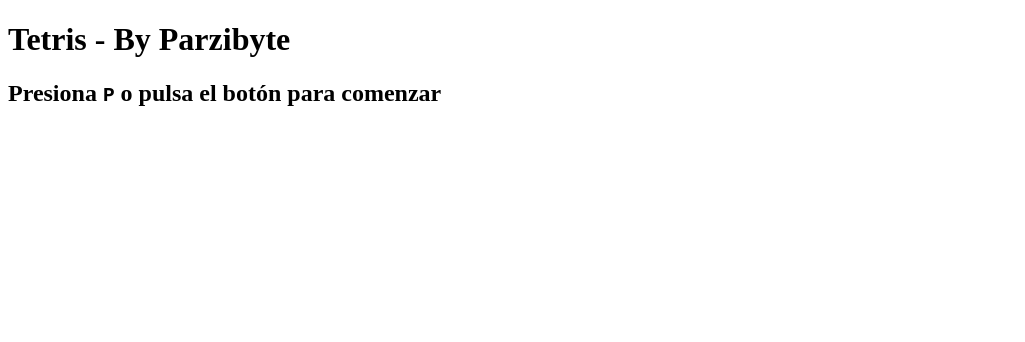
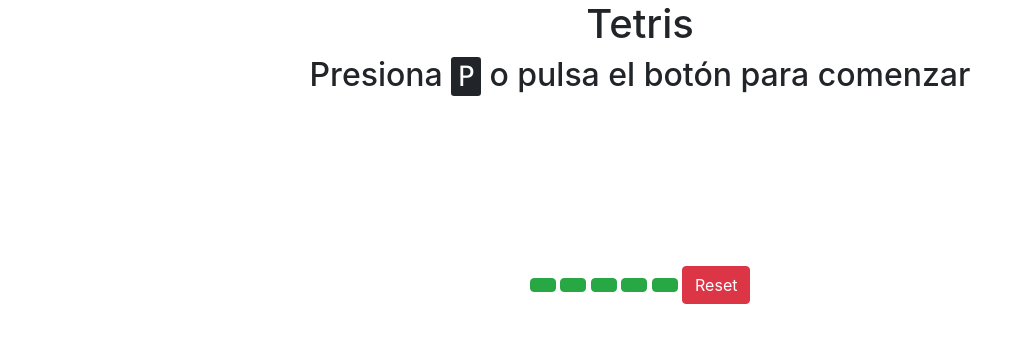
Before and after one commit to daferrom/tetrisGame, a plain HTML site: page index.html in a window 1280 px wide. Shown: the whole page, without its empty margins (0-1025 px from the left). Drawn offline with Linux system fonts and the light colour scheme.

Commit message:
html updated with comments for buttons and titles

```diff
--- a/index.html
+++ b/index.html
@@ -1,32 +1,69 @@
 <!DOCTYPE html>
 <html lang="en">
   <head>
-
+    <meta charset="UTF-8" />
+    <meta http-equiv="X-UA-Compatible" content="IE=edge" />
+    <meta name="viewport" content="width=device-width, initial-scale=1.0" />
+    <link rel="stylesheet" href="./Assets/styles/bootstrap.min.css" />
+    <link rel="stylesheet" href="./Assets/styles/style.css" />
     <title>Tetris</title>
-    <link rel="stylesheet" src="./style.css">
-
   </head>
-<html>
   <body>
     <main>
       <div class="container-fluid">
         <div class="row">
-                    <div class="col-12 text-center"></div>
+          <div class="col-12 text-center">
             <!--Title and message to start the game
             titulo y mensage para empezar el juego -->
-                    <h1>Tetris - By Parzibyte</h1>
-                    <h2 id="puntaje">Presiona <kbd>P</kbd> o pulsa el botón para comenzar</h2>
+            <h1>Tetris</h1>
+            <h2 id="puntaje">
+              Presiona <kbd>P</kbd> o pulsa el botón para comenzar
+            </h2>
           </div>
           <div class="col-12 text-center">
-                    <canvas id="canvas"></canvas>
             <!--buttons of original code omited for now
             / botones del codigo original omitidos por ahora-->
+            <canvas id="canvas"></canvas>
+            <div class="mt-2">
+              <button id="btnIniciar" class="btn btn-success">
+                <i class="fas fa-play"></i>
+              </button>
+              <button hidden id="btnPausar" class="btn btn-success">
+                <i class="fas fa-pause"></i>
+              </button>
+              <button id="btnIzquierda" class="btn btn-success">
+                <i class="fas fa-arrow-left"></i>
+              </button>
+              <button id="btnAbajo" class="btn btn-success">
+                <i class="fas fa-arrow-down"></i>
+              </button>
+              <button id="btnDerecha" class="btn btn-success">
+                <i class="fas fa-arrow-right"></i>
+              </button>
+              <button id="btnRotar" class="btn btn-success">
+                <i class="fas fa-undo"></i>
+              </button>
+              <button class="btn btn-danger" id="reset">Reset</button>
             </div>
-
-
+          </div>
         </div>
       </div>
     </main>
-
+    <!-- <footer class="px-2 py-2 fixed-bottom bg-dark">
+      <span class="text-muted"
+        >Tetris en JavaScript creado por
+        <a class="text-white" href="//parzibyte.me/blog">Parzibyte</a>
+        &nbsp;|&nbsp;
+        <a
+          target="_blank"
+          class="text-white"
+          href="//github.com/parzibyte/tetris-javascript"
+        >
+          Ver código fuente
+        </a>
+      </span>
+    </footer> -->
+    <script src="./Assets/scripts/sweetalert2.min.js"></script>
+    <script src="./Assets/scripts/tetris.js"></script>
   </body>
 </html>
```
Lines whose indentation alone changed are shown as unchanged.
